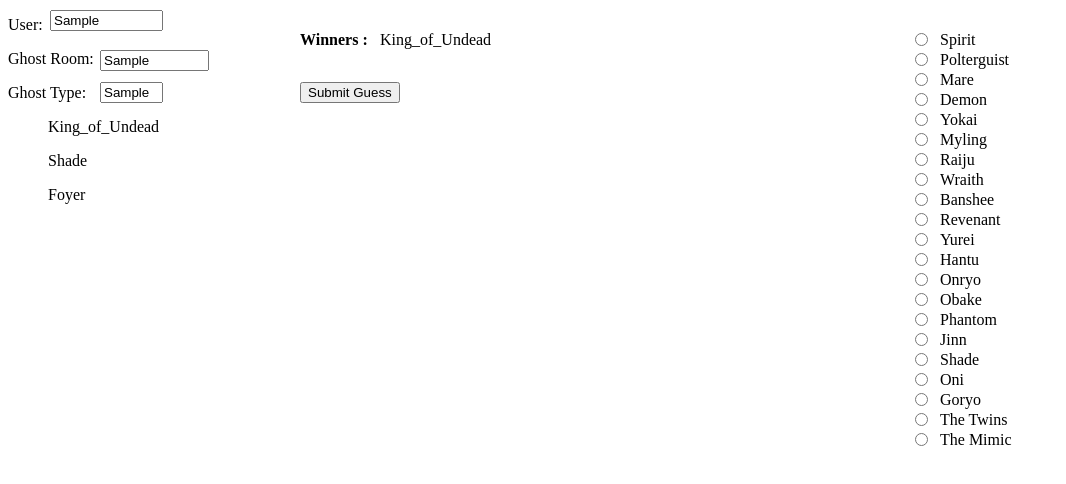
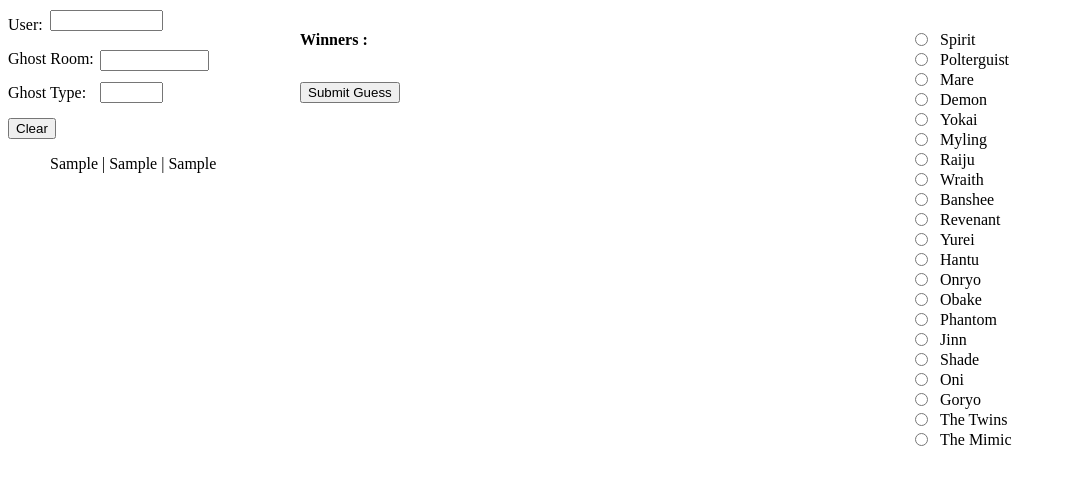
Before and after one commit to UndeadQueen/guesstheghost, a website: page src/index.html in a window 1280 px wide. Both pictures are taken after typing "Sample", "Sample", "Sample" into the empty fields and a click on the button "Submit Guess". Shown: the whole page, without its empty margins (0-1066 px from the left). Drawn offline with nearby package versions, Linux system fonts and the light colour scheme.

Commit message:
more functionality

```diff
--- a/src/index.html
+++ b/src/index.html
@@ -12,18 +12,17 @@
 
 <body>
     <p>User:</p>
-    <input type="text" name="User" id="" class="User">
+    <input type="text" name="User" id="user" class="User">
     <p>Ghost Room:</p>
-    <input type="text" name="User" id="" class="ghostroom">
+    <input type="text" name="ghostroom" id="ghostroom" class="ghostroom">
     <p>Ghost Type:</p>
-    <input type="text" name="" id="" class="ghosttype">
+    <input type="text" name="ghosttype" id="ghosttype" class="ghosttype">
     <button type="submit" class="submitbutton">Submit Guess</button>
+    <button type="remove" id="remove">Clear</button>
     <h4>Winners :</h4>
-    <p class="winners">King_of_Undead</p>
-    <ul>
-        <p>King_of_Undead</p>
-        <p>Shade</p>
-        <p>Foyer</p>
+    <p class="winners"></p>
+    <ul id="list">
+
     </ul>
     <div>
         <input type="radio" name="ghosttype" id="" class="ghosts Spirit"><p class="Spirittext ghostnames">Spirit</p>
--- a/src/index.js
+++ b/src/index.js
@@ -1,23 +1,25 @@
-let User = '';
-let ghostType = '';
-let ghostRoom = '';
+let User = [""];
+let ghostType = [""];
+let ghostRoom = [""];
+let correctGhost = '';
+let correctUser = [""]
 //
 function getGhostType() {
     switch (ghostType) {
-        case "Shade":
-
+        case $("input[class=Shade]"):
+            $("ul").filter("Shade")
             break;
-        case "Banshee":
-
+        case $("input[class=Banshee]"):
+            $("ul").filter("Banshee")
             break;
         case "Polterguist":
-
+            $("ul").filter("Polterguist")
             break;
         case "Jinn":
-
+            $("ul").filter("Jinn")
             break;
         case "Mare":
-
+            $("ul").filter("Mare");
             break;
         case "Demon":
 
@@ -68,7 +70,25 @@ function getGhostRoom() {
     }
     return ghostRoom;
 }
+function getCorrectGhost(iscorrectGhost) {
 
+}
+function log(args) {
+    console.log(args)
+}
 $(document).ready(function () {
-
+    $(".submitbutton").click(function () {
+        log("Hello world")
+        $("#list").append(function() {
+        $("ul").append("<li>" + $("input[name=User]").val() +" | "+ $("input[name=ghostroom]").val() + " | " + $("input[name=ghosttype]").val() + "</li>");
+        $("input[type=text]").val("")
+    })
 });
+$("#remove").click(function () {
+    $("#list").empty();
+    $("input[type=radio]").prop("checked", false);
+    });
+    $("input[name=ghosttype]").click(function() {
+        getGhostType();
+    })
+});
--- a/src/style.css
+++ b/src/style.css
@@ -172,3 +172,22 @@ div {
 .Mimictext {
   top: 395px;
 }
+li {
+  height: 20px;
+  position: absolute;
+  width: 600px;
+  left: 50px;
+  list-style: none;
+}
+
+li {
+  /* position: absolute; */
+  /* background-color: blue; */
+  width: auto;
+  padding: auto;
+  height: auto;
+}
+
+li + li {
+  margin-top: 20px;
+}
```
